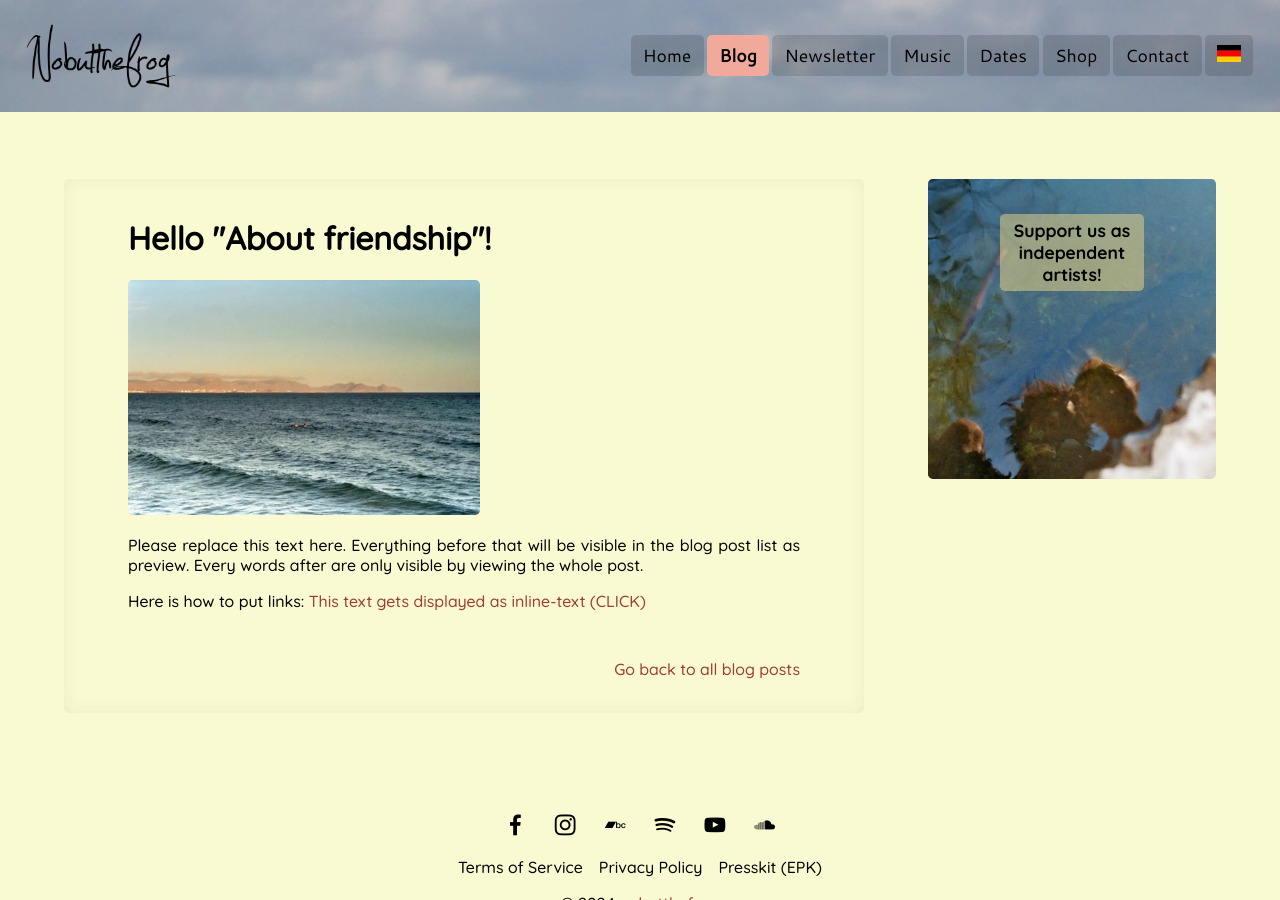
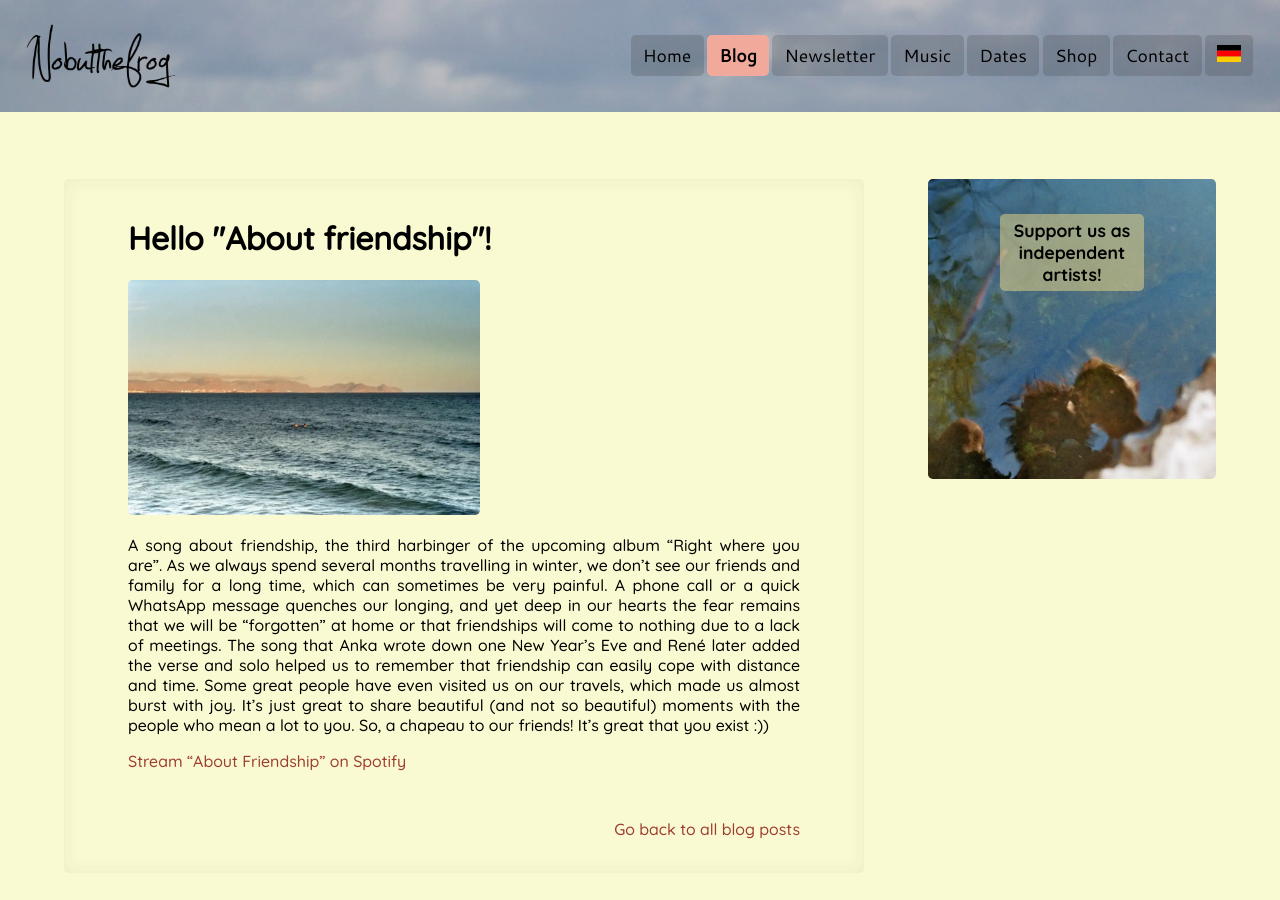
Before and after one commit to chrisongthb/nobutthefrog-com, a Jekyll site: the page built from source/en/_posts/2024-10-22-Hello-About-friendship.md, in a window 1280 px wide and 900 px high. Built offline with Jekyll 4.4.1, drawn with Linux system fonts in a browser that asks for light colours.

Commit message:
add content

```diff
--- a/source/en/_posts/2024-10-22-Hello-About-friendship.md
+++ b/source/en/_posts/2024-10-22-Hello-About-friendship.md
@@ -10,6 +10,7 @@ blog_list_image: '24-10-22 12-51-12 5953.jpg_1000_70percent.webp'
 ---
 ![Two people are swimming in the see. In the background there are mountains lighted by the sunset.](../../../assets/img/posts/24-10-22 12-51-12 5953.jpg_1000_70percent.webp "Featured Blog Post Foto")
 
-Please replace this text here. Everything before that<!--more--> will be visible in the blog post list as preview. Every words after are only visible by viewing the whole post.
+A song about friendship, the third harbinger of the upcoming album "Right where you are".<!--more-->
+As we always spend several months travelling in winter, we don't see our friends and family for a long time, which can sometimes be very painful. A phone call or a quick WhatsApp message quenches our longing, and yet deep in our hearts the fear remains that we will be "forgotten" at home or that friendships will come to nothing due to a lack of meetings. The song that Anka wrote down one New Year's Eve and René later added the verse and solo helped us to remember that friendship can easily cope with distance and time. Some great people have even visited us on our travels, which made us almost burst with joy. It's just great to share beautiful (and not so beautiful) moments with the people who mean a lot to you. So, a chapeau to our friends! It's great that you exist :))
 
-Here is how to put links: [This text gets displayed as inline-text (CLICK)](https://www.startnext.com/nbtf-right-where-you-are){:target="_blank"}
+[Stream "About Friendship" on Spotify](https://open.spotify.com/intl-de/album/0RQfjYh286ddfEpXeLRQ3x){:target="_blank"}
```
Also changed, not shown: source/de/_posts/2024-10-22-Hallo-About-friendship.md (+3 -2 lines).
